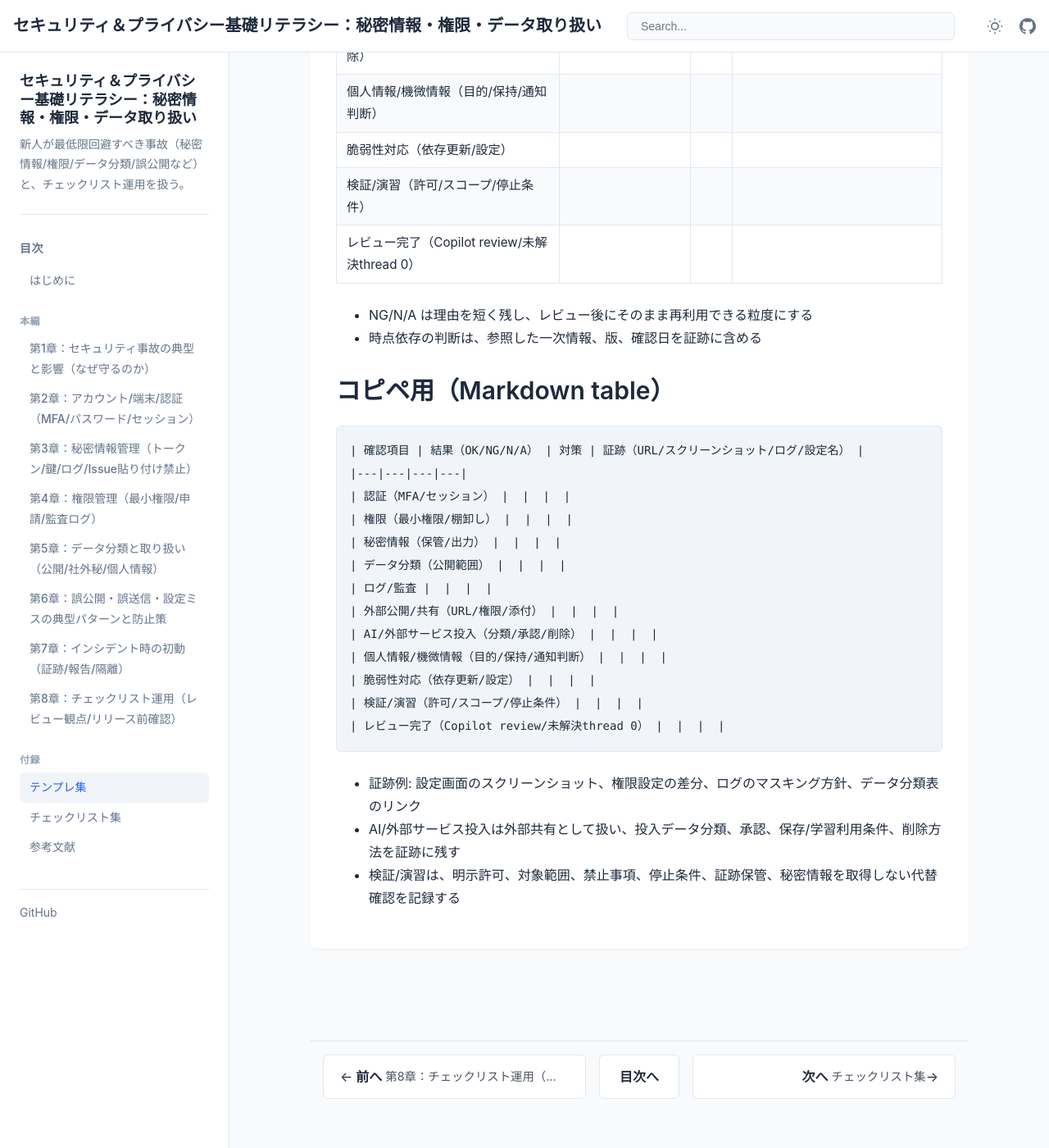
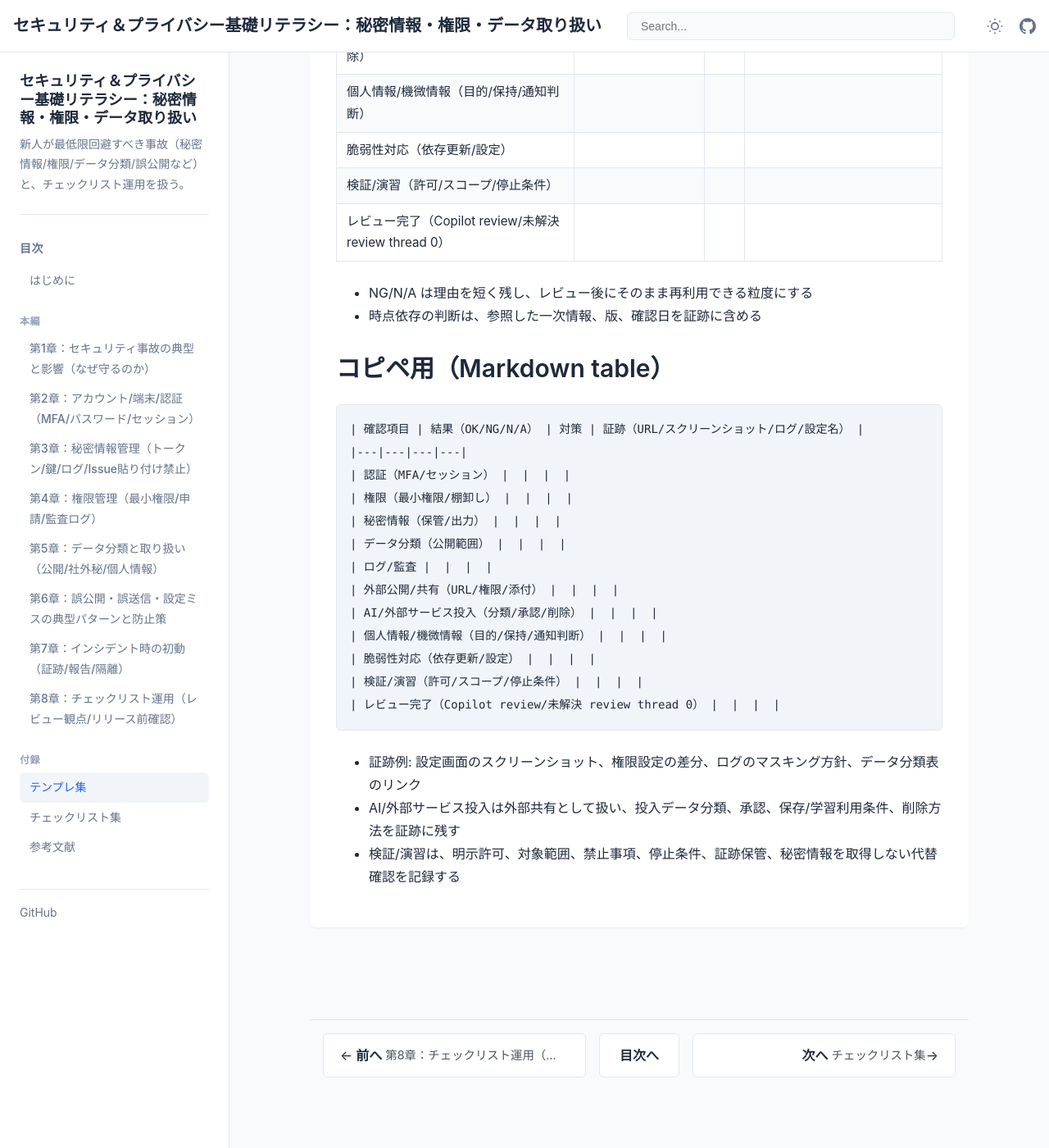
Before and after one commit to itdojp/security-privacy-literacy-book, a Jekyll site: the page built from docs/appendices/templates/security-review/index.md, in a window 1280 px wide and 1400 px high, scrolled down 738 px. Shown: the whole window at 82% size. Built offline with Jekyll 4.4.1, drawn with Linux system fonts in a browser that asks for light colours.

Commit message:
Unify review thread wording in security template

````diff
--- a/docs/appendices/templates/security-review/index.md
+++ b/docs/appendices/templates/security-review/index.md
@@ -25,7 +25,7 @@ order: 913
 | 個人情報/機微情報（目的/保持/通知判断） | | | |
 | 脆弱性対応（依存更新/設定） | | | |
 | 検証/演習（許可/スコープ/停止条件） | | | |
-| レビュー完了（Copilot review/未解決thread 0） | | | |
+| レビュー完了（Copilot review/未解決 review thread 0） | | | |
 
 - NG/N/A は理由を短く残し、レビュー後にそのまま再利用できる粒度にする
 - 時点依存の判断は、参照した一次情報、版、確認日を証跡に含める
@@ -45,7 +45,7 @@ order: 913
 | 個人情報/機微情報（目的/保持/通知判断） |  |  |  |
 | 脆弱性対応（依存更新/設定） |  |  |  |
 | 検証/演習（許可/スコープ/停止条件） |  |  |  |
-| レビュー完了（Copilot review/未解決thread 0） |  |  |  |
+| レビュー完了（Copilot review/未解決 review thread 0） |  |  |  |
 ```
 
 - 証跡例: 設定画面のスクリーンショット、権限設定の差分、ログのマスキング方針、データ分類表のリンク
````
